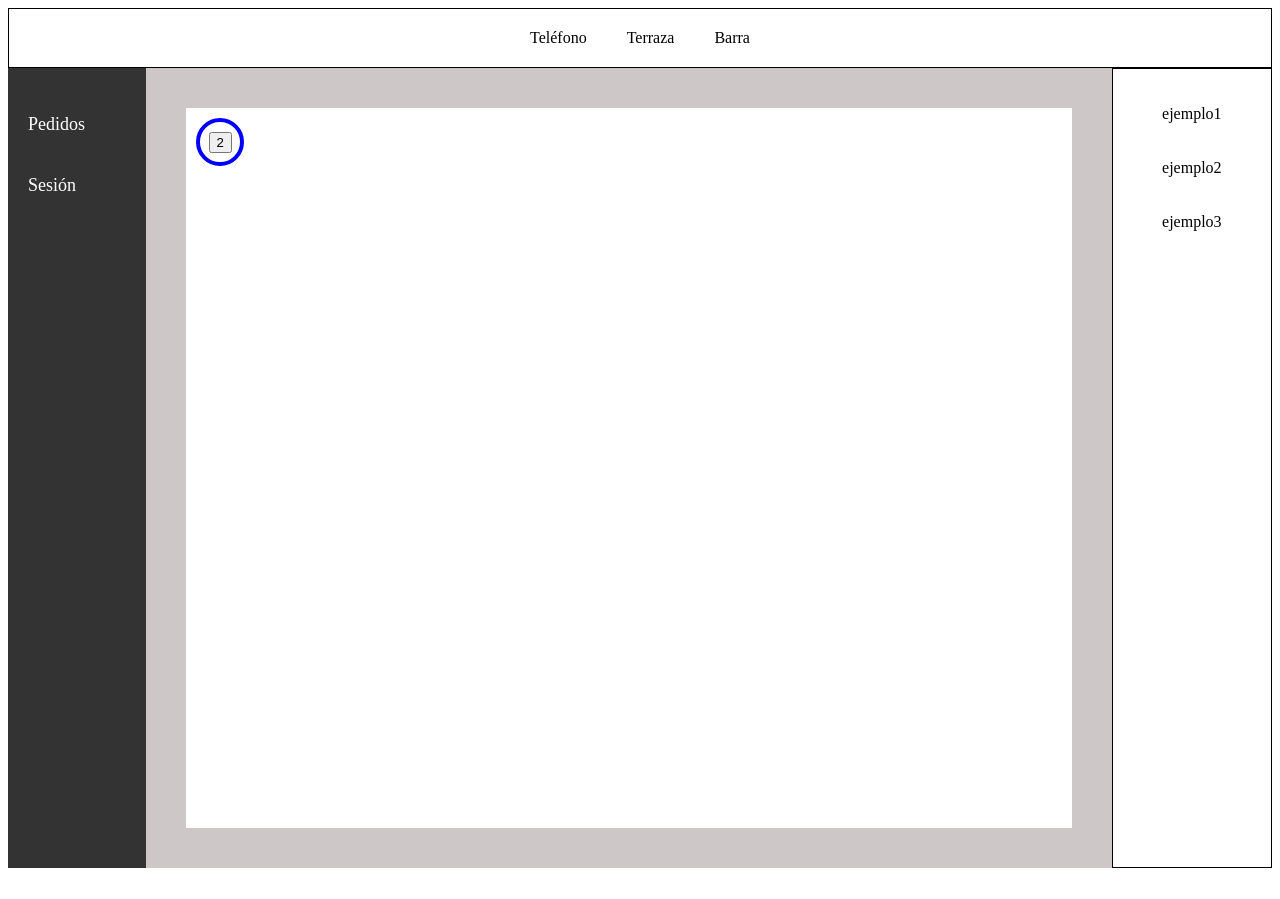
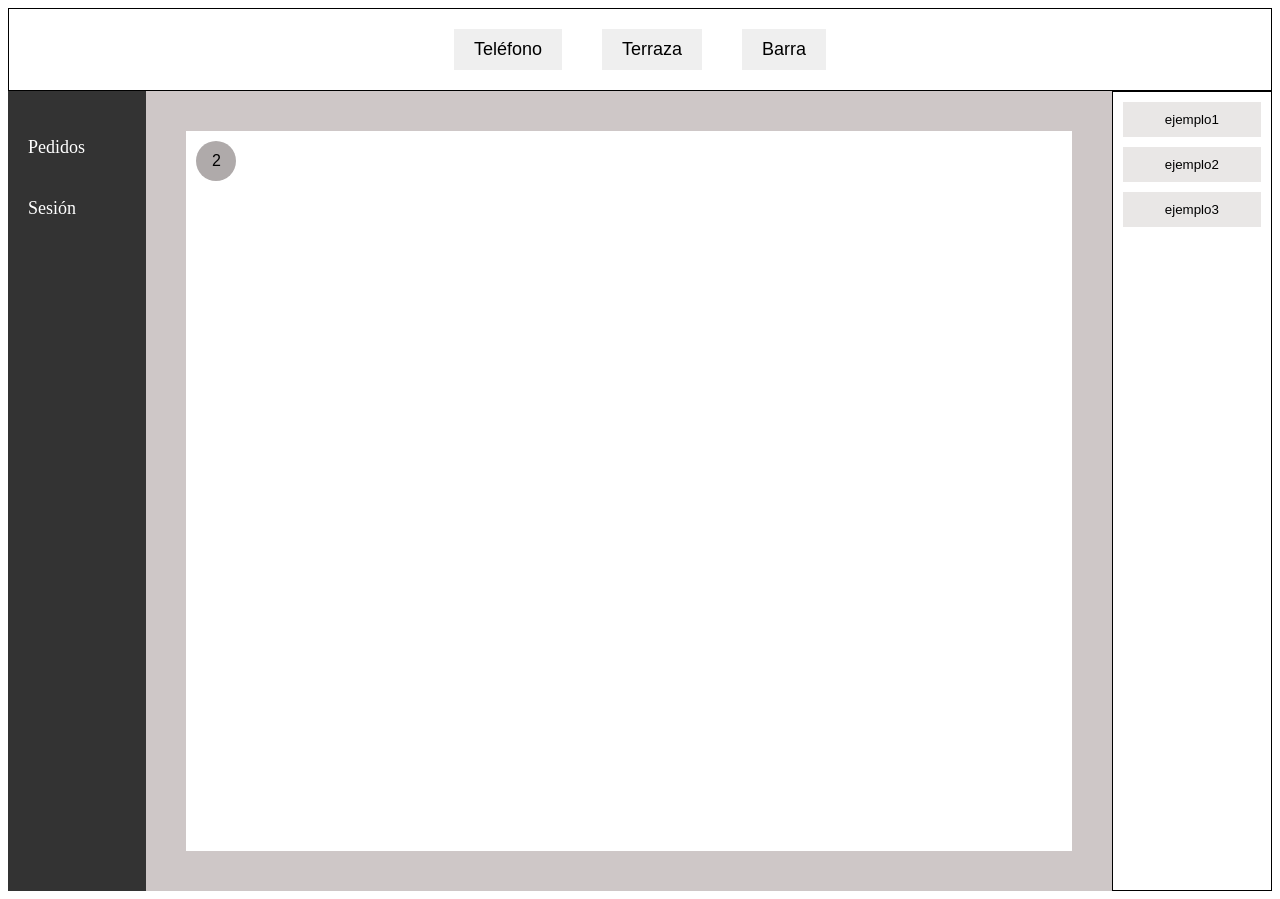
Before and after one commit to sauldm/HelpHosp, a React (Vite) app in the folder frontend/: page / in a window 1280 px wide. Before the commit the page ends 876 px from the top, so only its background shows below. Built offline with nearby package versions, Linux system fonts and the light colour scheme.

Commit message:
cambio hovers botones

```diff
--- a/frontend/src/App.css
+++ b/frontend/src/App.css
@@ -25,11 +25,11 @@
   text-decoration: none;
   padding: 10px 20px;
   font-size: 18px;
-  transition: background-color 0.3s ease;
 }
 
 .navbar ul li a:hover {
   background-color: #575757;
+  transition: background-color 0.3s ease;
 }
 
 .body {
@@ -37,19 +37,24 @@
   overflow-y: auto;
 }
 
-.pedido {
+button {
+  border: none;
+}
+
+.btnPedido {
   margin: 10px;
   width: 40px;
   height: 40px;
   border-radius: 50%;
-  border: 4px solid blue;
-  background-color: white;
+  background-color: rgb(175, 170, 170);
   display: flex;
   justify-content: center;
   align-items: center;
   font-family: Arial, sans-serif;
   font-size: 16px;
   text-align: center;
+  cursor: pointer;
+  transition: background-color 0.3s ease;
 }
 
 a {
@@ -63,8 +68,11 @@ header {
   justify-content: center;
 }
 
-header p {
+header button {
   margin: 20px;
+  padding: 10px 20px;
+  font-size: 18px;
+  font-family: Arial, sans-serif;
 }
 
 .contenido {
@@ -81,6 +89,16 @@ header p {
   text-align: center;
 }
 
-.empleados p {
+.empleados button {
+  margin-bottom: 10px;
   padding: 10px;
+  width: 100%;
+  border: none;
+  background-color: rgba(182, 177, 171, 0.301);
+  cursor: pointer;
 }
+
+button:hover {
+  background-color: rgb(192, 243, 168);
+  transition: background-color 0.3s ease;
+}
--- a/frontend/src/components/Empleados.jsx
+++ b/frontend/src/components/Empleados.jsx
@@ -1,9 +1,9 @@
 const Empleados = () => {
   return (
     <div className="empleados">
-      <p>ejemplo1</p>
-      <p>ejemplo2</p>
-      <p>ejemplo3</p>
+      <button>ejemplo1</button>
+      <button>ejemplo2</button>
+      <button>ejemplo3</button>
     </div>
   );
 };
--- a/frontend/src/components/Header.jsx
+++ b/frontend/src/components/Header.jsx
@@ -2,9 +2,9 @@ const Header = () => {
   return (
     <>
       <header>
-        <p>Teléfono</p>
-        <p>Terraza</p>
-        <p>Barra</p>
+        <button>Teléfono</button>
+        <button>Terraza</button>
+        <button>Barra</button>
       </header>
     </>
   );
--- a/frontend/src/components/ListaPedidos.jsx
+++ b/frontend/src/components/ListaPedidos.jsx
@@ -0,0 +1,5 @@
+const ListaPedidos = () => {
+  return <></>;
+};
+
+export default ListaPedidos;
--- a/frontend/src/components/Pedido.jsx
+++ b/frontend/src/components/Pedido.jsx
@@ -5,8 +5,10 @@ const Pedido = ({ pedido }) => {
   const [isModalOpen, setIsModalOpen] = useState(false);
 
   return (
-    <div className="pedido">
-      <button onClick={() => setIsModalOpen(true)}>{pedido.numero}</button>
+    <div>
+      <button className="btnPedido" onClick={() => setIsModalOpen(true)}>
+        {pedido.numero}
+      </button>
       <ModalPedido isModalOpen={isModalOpen} setIsModalOpen={setIsModalOpen}>
         <p>ID: {pedido.id}</p>
         <p>Número: {pedido.numero}</p>
```
